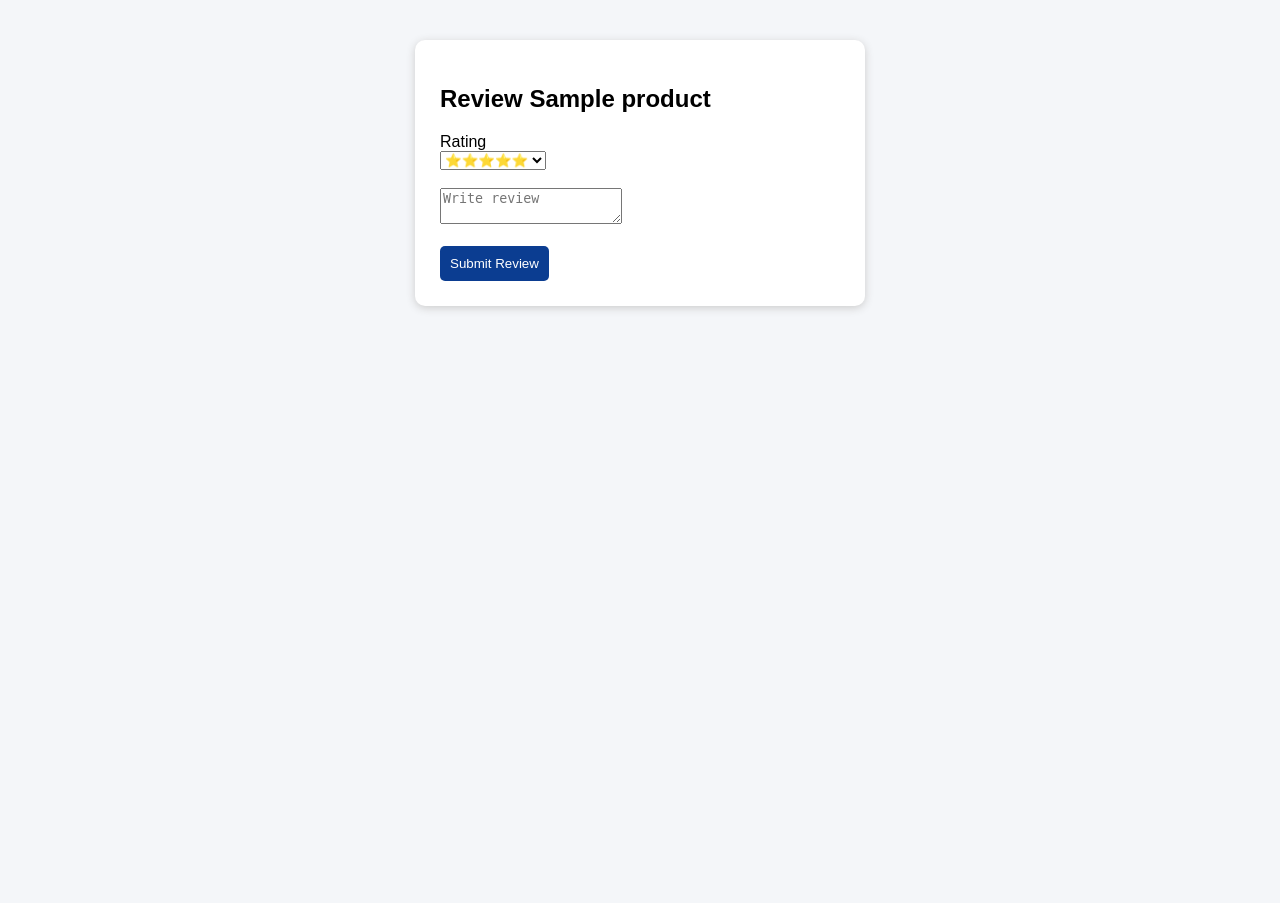
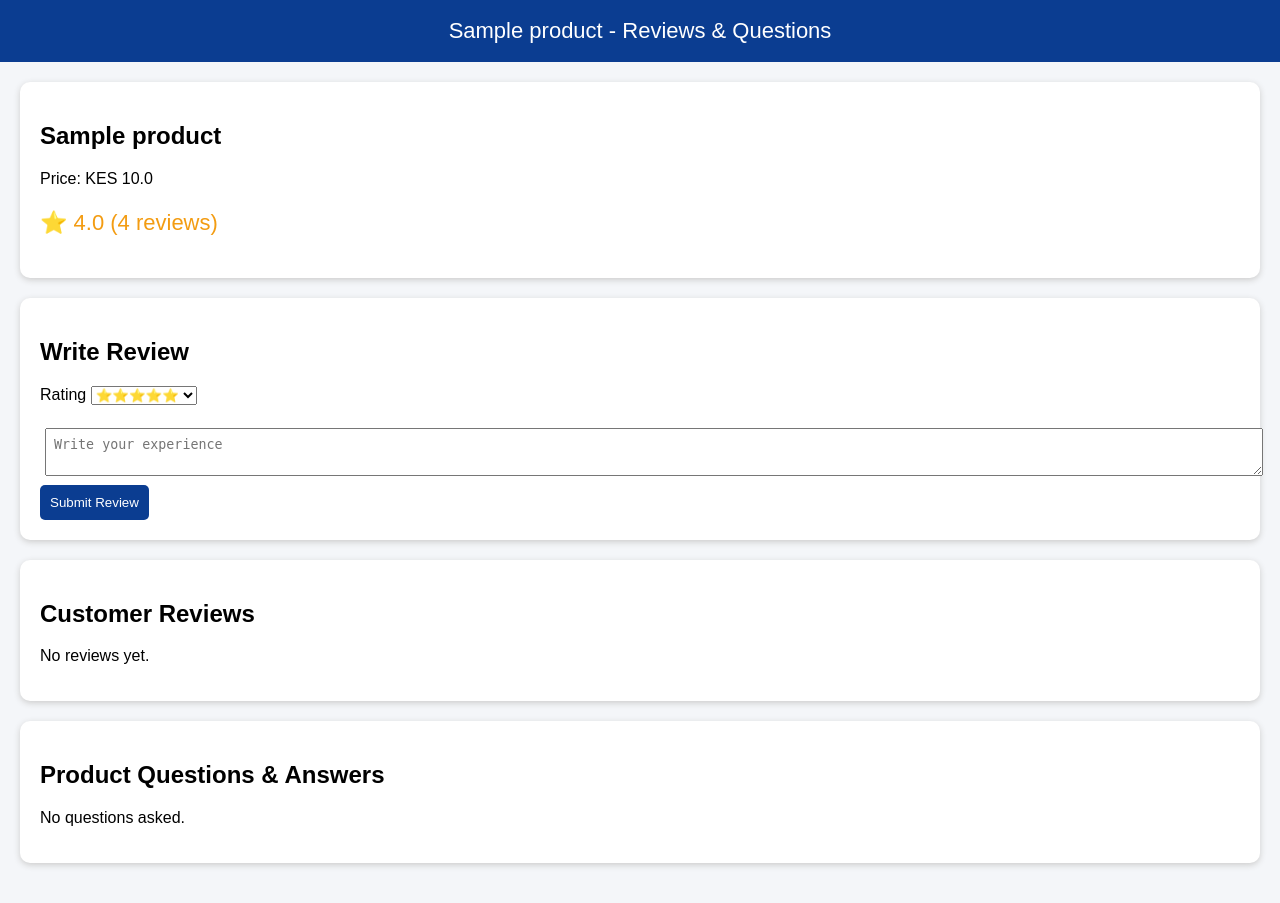
Before and after one commit to rez047/salesretailproject, a Flask app: page /review/product/1 in a window 1280 px wide. Before the commit the page ends 311 px from the top, so only its background shows below. Run offline with Flask 3, Linux system fonts and the light colour scheme; a user stored in the database is signed in; tables that the repository leaves empty hold one stand-in row (values such as "Sample post").

Commit message:
Update review_product.html

```diff
--- a/templates/review_product.html
+++ b/templates/review_product.html
@@ -1,31 +1,73 @@
 <!DOCTYPE html>
-
-<html>
+<html lang="en">
 
 <head>
 
-<title>Review Product</title>
+<meta charset="UTF-8">
+
+<title>Product Reviews</title>
 
 <style>
 
-body{
-font-family:Arial;
-background:#f4f6f9;
+body {
+    font-family: Arial;
+    background:#f4f6f9;
+    margin:0;
 }
 
-.card{
+
+header {
+    background:#0b3d91;
+    color:white;
+    padding:18px;
+    text-align:center;
+    font-size:22px;
+}
+
+
+.container {
+    padding:20px;
+}
+
+
+.card {
 
 background:white;
-padding:25px;
-margin:40px auto;
-width:400px;
+padding:20px;
+margin-bottom:20px;
 border-radius:10px;
-box-shadow:0 2px 8px #ccc;
+box-shadow:0 2px 6px #ccc;
 
 }
 
 
-button{
+.rating {
+
+font-size:22px;
+color:#f39c12;
+
+}
+
+
+.review {
+
+border-bottom:1px solid #ddd;
+padding:10px;
+
+}
+
+
+.question {
+
+background:#eef3ff;
+padding:10px;
+margin:10px;
+
+}
+
+
+
+button {
 
 background:#0b3d91;
 color:white;
@@ -36,26 +78,80 @@ border-radius:5px;
 }
 
 
+textarea,input {
+
+width:100%;
+padding:8px;
+margin:5px;
+
+}
+
+
 </style>
 
 
 </head>
 
 
+
 <body>
+
+
+<header>
+
+{{product.name}} - Reviews & Questions
+
+</header>
+
+
+
+<div class="container">
+
+
+
+<!-- PRODUCT DETAILS -->
+
+<div class="card">
+
+
+<h2>
+{{product.name}}
+</h2>
+
+
+<p>
+Price: KES {{product.price}}
+</p>
+
+
+<p class="rating">
+
+⭐ {{product.avg_rating}}
+({{product.rating_count}} reviews)
+
+</p>
+
+
+</div>
+
+
+
+
+
+<!-- ADD REVIEW -->
 
 
 <div class="card">
 
 
 <h2>
-Review {{product.name}}
+Write Review
 </h2>
-
 
 
 <form method="POST"
 action="/review/add">
+
 
 
 <input type="hidden"
@@ -68,10 +164,9 @@ value="{{product.id}}">
 Rating
 </label>
 
-<br>
-
 
 <select name="rating">
+
 
 <option value="5">
 ⭐⭐⭐⭐⭐
@@ -97,6 +192,7 @@ Rating
 ⭐
 </option>
 
+
 </select>
 
 
@@ -104,13 +200,12 @@ Rating
 <br><br>
 
 
+
 <textarea
 name="comment"
-placeholder="Write review"
+placeholder="Write your experience"
 required></textarea>
 
-
-<br><br>
 
 
 <button>
@@ -125,6 +220,169 @@ Submit Review
 </div>
 
 
+
+
+
+
+
+<!-- REVIEWS -->
+
+
+<div class="card">
+
+
+<h2>
+Customer Reviews
+</h2>
+
+
+{% if reviews %}
+
+
+{% for r in reviews %}
+
+
+<div class="review">
+
+
+<b>
+Rating:
+</b>
+
+{{r.rating}} ⭐
+
+
+<br>
+
+
+{{r.comment}}
+
+
+
+{% if r.reply %}
+
+<br><br>
+
+<b>
+Seller reply:
+</b>
+
+{{r.reply}}
+
+{% endif %}
+
+
+
+</div>
+
+
+
+{% endfor %}
+
+
+
+{% else %}
+
+
+<p>
+No reviews yet.
+</p>
+
+
+{% endif %}
+
+
+
+</div>
+
+
+
+
+
+
+<!-- QUESTIONS -->
+
+
+<div class="card">
+
+
+<h2>
+Product Questions & Answers
+</h2>
+
+
+
+{% if questions %}
+
+
+
+{% for q in questions %}
+
+
+
+<div class="question">
+
+
+<b>
+Question:
+</b>
+
+
+{{q.question}}
+
+
+<br>
+
+
+{% if q.answer %}
+
+<b>
+Answer:
+</b>
+
+
+{{q.answer}}
+
+
+{% else %}
+
+<i>
+Waiting for seller answer...
+</i>
+
+
+{% endif %}
+
+
+
+</div>
+
+
+
+{% endfor %}
+
+
+
+{% else %}
+
+
+<p>
+No questions asked.
+</p>
+
+
+{% endif %}
+
+
+
+</div>
+
+
+
+
+</div>
+
+
 </body>
 
 </html>
```
